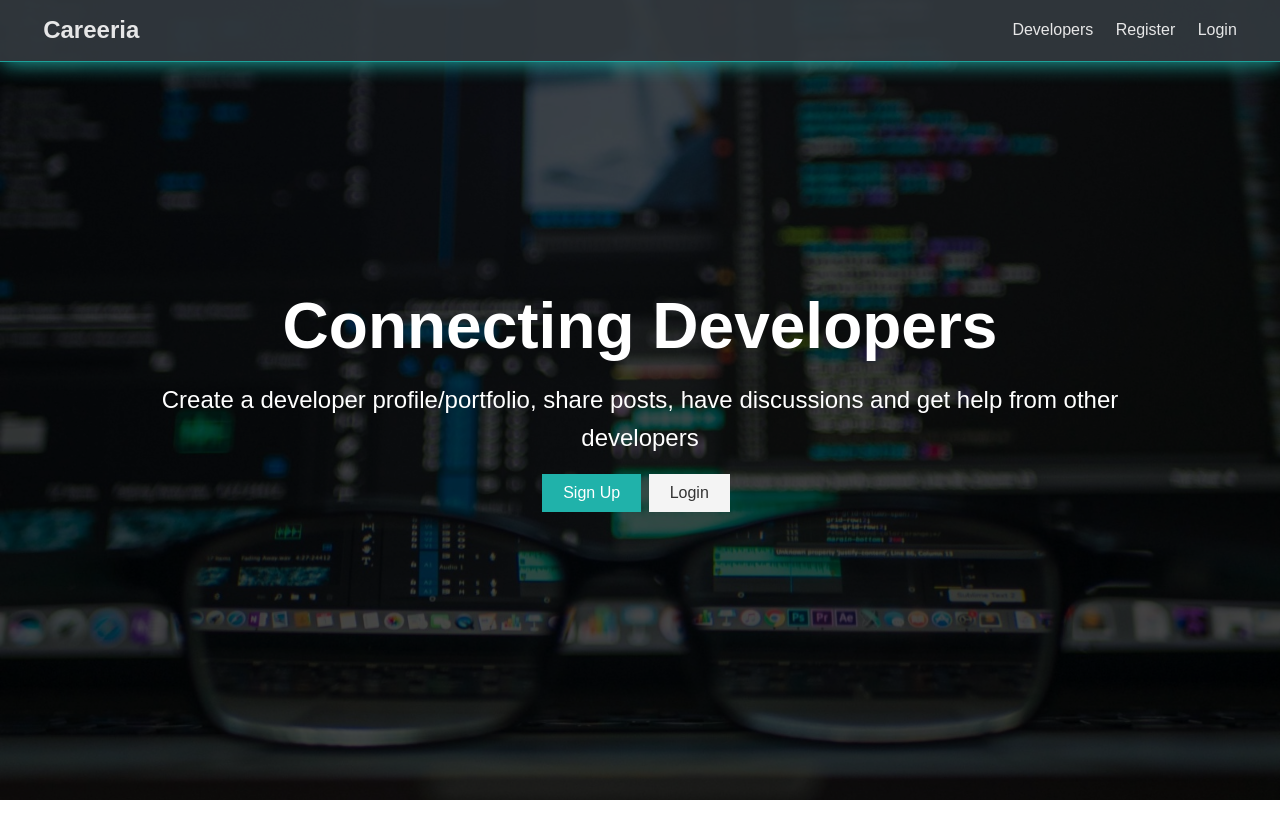
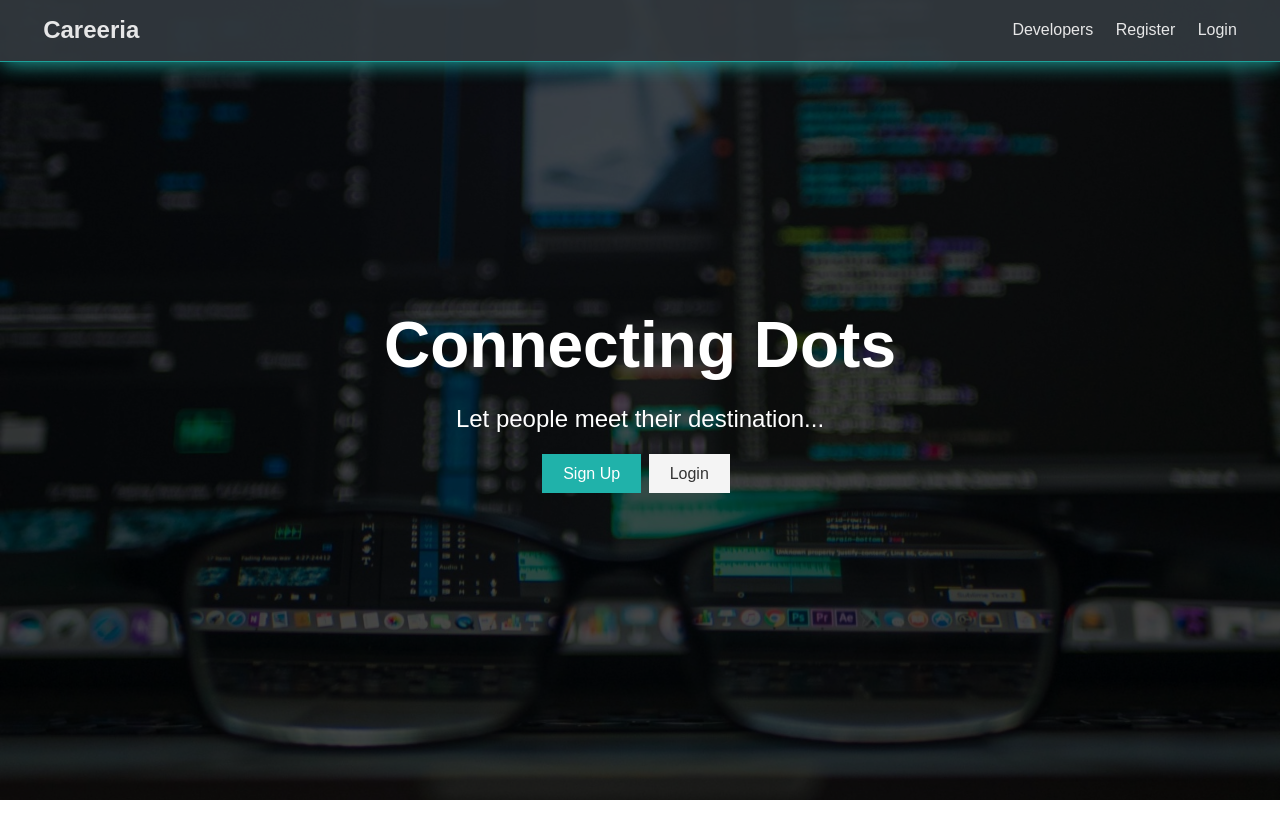
Before and after one commit to srj31/Careeria, a React (Create React App) app in the folder client/: page / in a window 1280 px wide. Shown: the top 838 px of the page. Built offline with nearby package versions, Linux system fonts and the light colour scheme; no server answers.

Commit message:
Landing update

```diff
--- a/client/src/components/layout/Landing.js
+++ b/client/src/components/layout/Landing.js
@@ -13,10 +13,9 @@ const Landing = ({isAuthenticated}) => {
     <section className="landing">
       <div className="dark-overlay">
         <div className="landing-inner">
-          <h1 className="x-large">Connecting Developers</h1>
+          <h1 className="x-large">Connecting Dots</h1>
           <p className="lead">
-            Create a developer profile/portfolio, share posts, have discussions and get help from
-            other developers
+            Let people meet their destination...
           </p>
           <div className="buttons">
             <Link to="/register" className="btn btn-primary">
```
